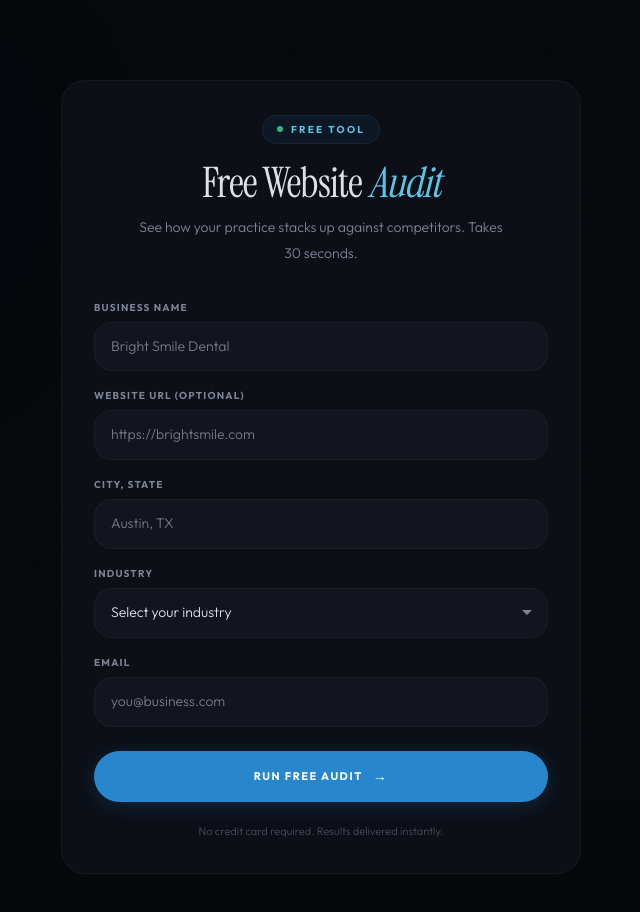
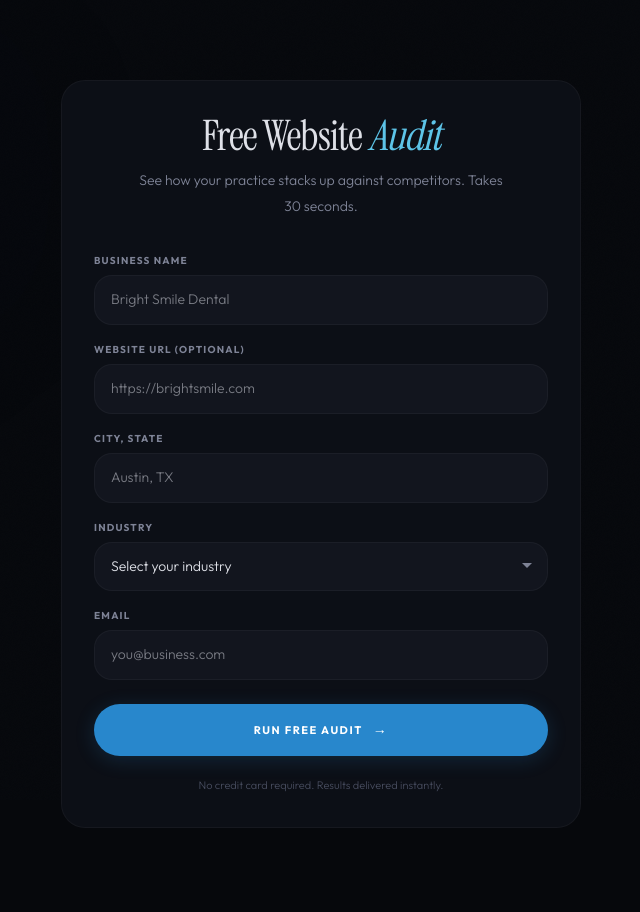
Before and after one commit to blackdiamondcyber-png/black-diamond-cyber, a Next.js app: page /free-audit in a window 1280 px wide. Shown: the top 912 px of the page, without its empty margins (319-959 px from the left). Built offline with nearby package versions, Linux system fonts and the light colour scheme.

Commit message:
fix: remove Free Tool pill from audit page

```diff
--- a/src/app/free-audit/page.tsx
+++ b/src/app/free-audit/page.tsx
@@ -248,18 +248,6 @@ export default function FreeAuditPage() {
           style={{ maxWidth: '520px', width: '100%', position: 'relative', zIndex: 2 }}
         >
           <div style={{ textAlign: 'center', marginBottom: '32px' }}>
-            <div className="tag" style={{ marginBottom: '16px' }}>
-              <span
-                style={{
-                  width: '6px',
-                  height: '6px',
-                  borderRadius: '50%',
-                  background: 'var(--green)',
-                  animation: 'p 2s infinite',
-                }}
-              />
-              Free Tool
-            </div>
             <h1
               style={{
                 fontFamily: "'Instrument Serif', Georgia, serif",
```
